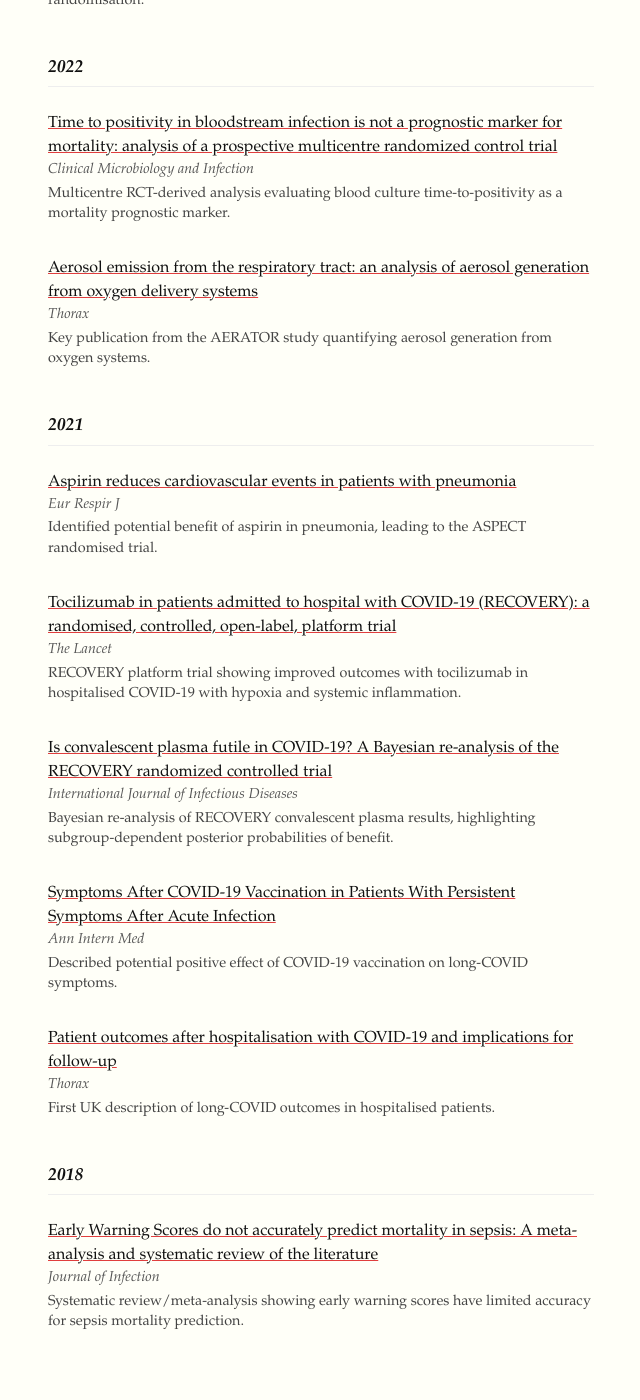
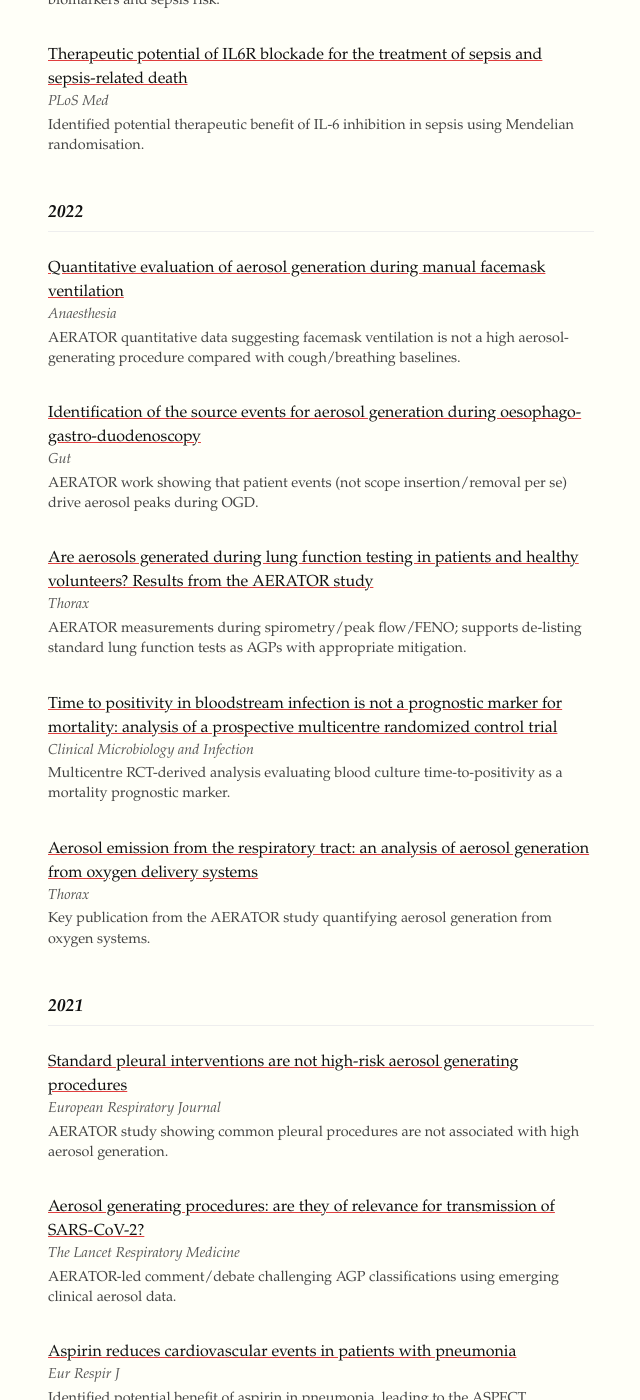
Before and after one commit to gushamilton/lab, a Jekyll site: the page built from research.md, in a window 1280 px wide and 1400 px high, scrolled down 2175 px. Shown: the whole window, without its empty margins (112-752 px from the left). Built offline with Jekyll 4.4.1, drawn with Linux system fonts in a browser that asks for light colours; some of the changed text lies outside the part shown.

Commit message:
Update publications: Add AERATOR series and 2025/2026 papers

```diff
--- a/_data/publications.yml
+++ b/_data/publications.yml
@@ -119,3 +119,41 @@
   year: 2018
   url: https://doi.org/10.1016/j.jinf.2018.01.002
   description: "Systematic review/meta-analysis showing early warning scores have limited accuracy for sepsis mortality prediction."
+
+# 2026 / 2025 Papers (New)
+- title: "Determinants of respiratory tract aerosol generation in a diverse clinical population: an observational study"
+  venue: BMJ Open Respiratory Research
+  year: 2025
+  url: https://doi.org/10.1136/bmjresp-2025-003494
+  description: "AERATOR observational study identifying clinical and physiological factors associated with respiratory aerosol generation."
+
+# Selected Previous Papers (AERATOR)
+- title: "Aerosol generating procedures: are they of relevance for transmission of SARS-CoV-2?"
+  venue: The Lancet Respiratory Medicine
+  year: 2021
+  url: https://doi.org/10.1016/S2213-2600(21)00216-2
+  description: "AERATOR-led comment/debate challenging AGP classifications using emerging clinical aerosol data."
+
+- title: "Standard pleural interventions are not high-risk aerosol generating procedures"
+  venue: European Respiratory Journal
+  year: 2021
+  url: https://doi.org/10.1183/13993003.01064-2021
+  description: "AERATOR study showing common pleural procedures are not associated with high aerosol generation."
+
+- title: "Are aerosols generated during lung function testing in patients and healthy volunteers? Results from the AERATOR study"
+  venue: Thorax
+  year: 2022
+  url: https://doi.org/10.1136/thoraxjnl-2021-217671
+  description: "AERATOR measurements during spirometry/peak flow/FENO; supports de-listing standard lung function tests as AGPs with appropriate mitigation."
+
+- title: "Identification of the source events for aerosol generation during oesophago-gastro-duodenoscopy"
+  venue: Gut
+  year: 2022
+  url: https://doi.org/10.1136/gutjnl-2021-324588
+  description: "AERATOR work showing that patient events (not scope insertion/removal per se) drive aerosol peaks during OGD."
+
+- title: "Quantitative evaluation of aerosol generation during manual facemask ventilation"
+  venue: Anaesthesia
+  year: 2022
+  url: https://doi.org/10.1111/anae.15599
+  description: "AERATOR quantitative data suggesting facemask ventilation is not a high aerosol-generating procedure compared with cough/breathing baselines."
```
